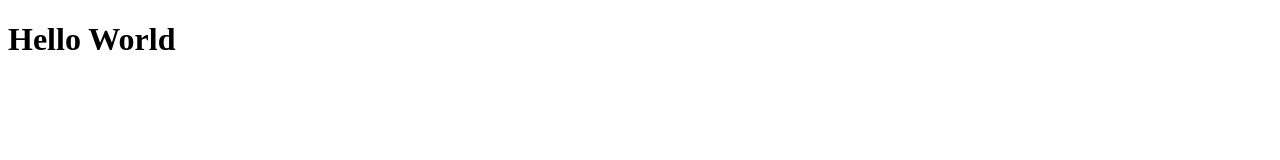
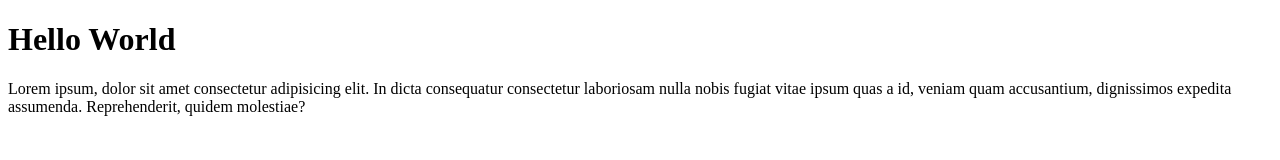
Before and after one commit to heltonunesilva/mamutt, a plain HTML site: page index.html in a window 1280 px wide. Drawn offline with Linux system fonts and the light colour scheme.

Commit message:
add lorem

```diff
--- a/index.html
+++ b/index.html
@@ -1,11 +1,19 @@
 <!DOCTYPE html>
 <html lang="en">
+
 <head>
     <meta charset="UTF-8">
     <meta name="viewport" content="width=device-width, initial-scale=1.0">
     <title>Document</title>
 </head>
+
 <body>
     <h1>Hello World</h1>
+    <p>Lorem ipsum, dolor sit amet consectetur adipisicing elit.
+        In dicta consequatur consectetur laboriosam nulla nobis
+        fugiat vitae ipsum quas a id, veniam quam accusantium,
+        dignissimos expedita assumenda. Reprehenderit, quidem
+        molestiae?</p>
 </body>
+
 </html>
```
